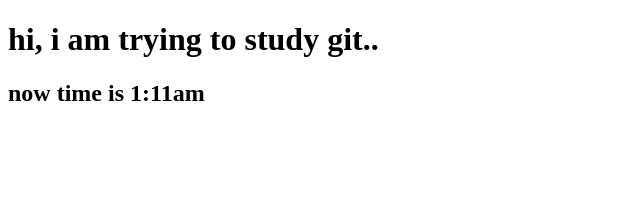
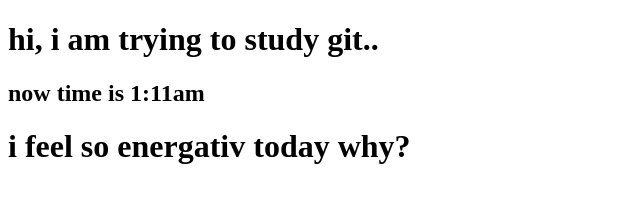
Before and after one commit to sebricant/learningGit, a plain HTML site: page index.html in a window 1280 px wide. Shown: the whole page, without its empty margins (0-640 px from the left). Drawn offline with Linux system fonts and the light colour scheme.

Commit message:
new comment

```diff
--- a/index.html
+++ b/index.html
@@ -9,5 +9,6 @@
 <body>
     <h1>hi, i am trying to study git..</h1>
     <h2>now time is 1:11am</h2>
+    <h1>i feel so energativ today why?</h1>
 </body>
 </html>
```
